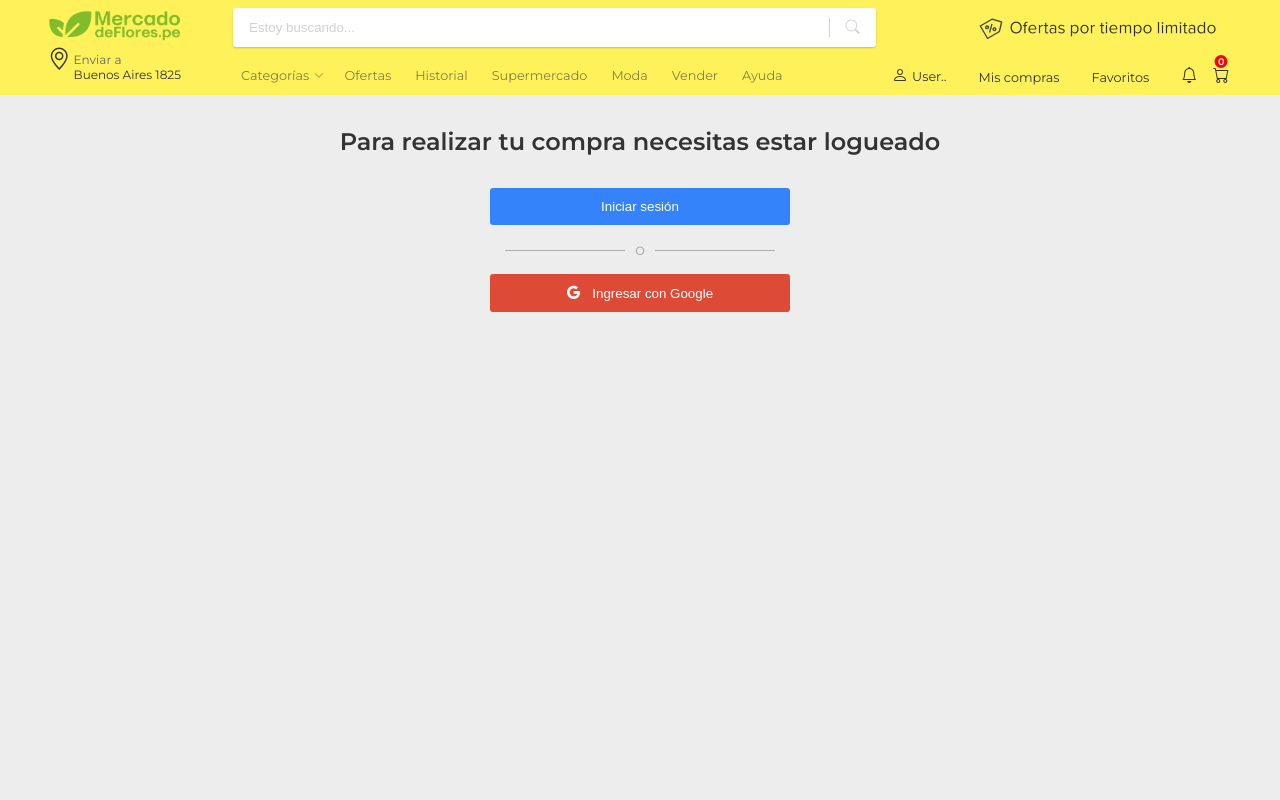
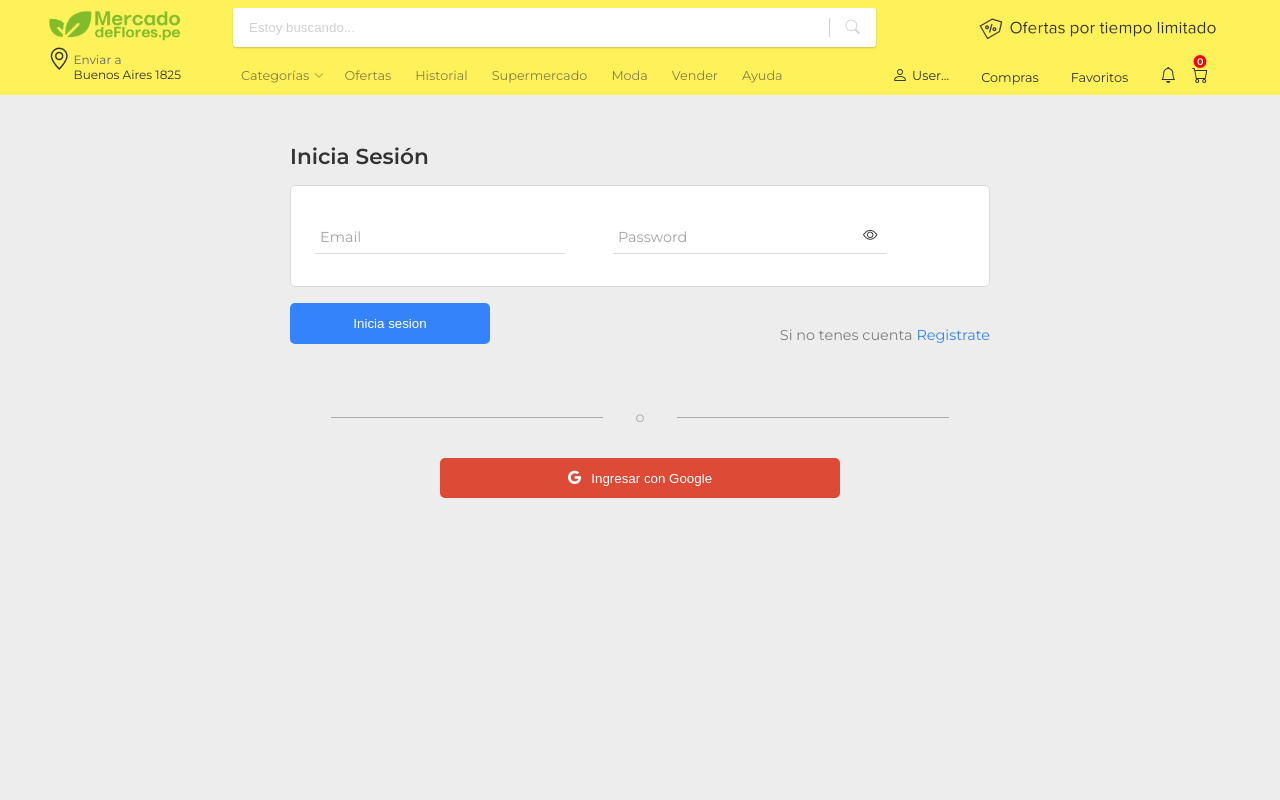
Before and after one commit to angelvalentinn/PreEntrega1-Altieri, a React (Vite) app: page /checkout in a window 1280 px wide. Shown: the top 800 px of the page. Built offline with nearby package versions, Linux system fonts and the light colour scheme; no server answers.

Commit message:
autenticacion lista!

```diff
--- a/src/components/Checkout.jsx
+++ b/src/components/Checkout.jsx
@@ -1,15 +1,11 @@
 import { useState } from "react";
 import CheckoutModal from "./CheckoutModal";
+import { auth } from "../firebase/firebase.config";
+import { onAuthStateChanged } from "firebase/auth";
+import Login from "./Login";
 import Toastify from 'toastify-js'
 import "toastify-js/src/toastify.css"
-import { Link } from "react-router-dom";
-import { auth } from "../firebase/firebase.config";
-import { onAuthStateChanged, signOut } from "firebase/auth";
-import { GoogleAuthProvider } from "firebase/auth";
-const provider = new GoogleAuthProvider();
-import { signInWithPopup } from "firebase/auth";
-import SelectLogin from "./SelectLogin";
-
+import { signOut } from "firebase/auth";
 
 const Checkout = () => {
 
@@ -38,12 +34,11 @@ const Checkout = () => {
         setDataForm({ ...newDataForm, [e.target.name]: e.target.value });
     };
 
-
     const cerrarSesion = () => {
         setUsuario(null)
         signOut(auth).then(() => {
             Toastify({
-                text: `¡ Deslogueo con éxito !`,
+                text: `¡ Sesión cerrada con éxito !`,
                 duration: 4000,
                 close: false,
                 gravity: 'top',
@@ -54,9 +49,7 @@ const Checkout = () => {
                     color: '#fff'
                 }
             }).showToast()
-            return (
-                <Checkout />
-            )
+
         }).catch(() => {
             alert("sucedio un error al desloguearse")
         });
@@ -67,7 +60,7 @@ const Checkout = () => {
             {usuario ? (
                 <CheckoutModal handleDataForm={handleDataForm} handleSubmit={handleSubmit} dataForm={dataForm} signOut={signOut} cerrarSesion={cerrarSesion} />
             ) : (
-                <SelectLogin />
+                <Login />
             )}
         </>
     );
--- a/src/components/Login.jsx
+++ b/src/components/Login.jsx
@@ -3,8 +3,9 @@ import Toastify from 'toastify-js'
 import "toastify-js/src/toastify.css"
 import { auth } from "../firebase/firebase.config"
 import { createUserWithEmailAndPassword, signInWithEmailAndPassword, onAuthStateChanged } from "firebase/auth"
-import Checkout from "./Checkout"
-import CheckoutModal from "./CheckoutModal"
+import { GoogleAuthProvider } from "firebase/auth";
+const provider = new GoogleAuthProvider();
+import { signInWithPopup } from "firebase/auth";
 
 const Login = () => {
 
@@ -74,6 +75,41 @@ const Login = () => {
         }
     }
 
+    const ingresarConGoogle = () => {
+
+        signInWithPopup(auth, provider)
+            .then((result) => {
+                // This gives you a Google Access Token. You can use it to access the Google API.
+                const credential = GoogleAuthProvider.credentialFromResult(result);
+                const token = credential.accessToken;
+                // The signed-in user info.
+                const userName = result.user.displayName;
+                // IdP data available using getAdditionalUserInfo(result)
+                Toastify({
+                    text: `¡ Inicio de sesión éxitoso ! Hola ${userName}`,
+                    duration: 4000,
+                    close: false,
+                    gravity: 'top',
+                    position: 'left',
+                    style: {
+                        background: `var(--clr-green)`,
+                        fontSize: "0.8rem",
+                        color: '#fff'
+                    }
+                }).showToast()
+                // ...
+            }).catch((error) => {
+                // Handle Errors here.
+                const errorCode = error.code;
+                const errorMessage = error.message;
+                // The email of the user's account used.
+                const email = error.customData.email;
+                alert(errorCode, errorMessage)
+                // The AuthCredential type that was used.
+                const credential = GoogleAuthProvider.credentialFromError(error);
+                // ...
+            });
+    }
 
     useEffect( () => {
         const sto = setTimeout( () => {
@@ -89,8 +125,40 @@ const Login = () => {
 
     return (
         <>
-            {usuario ? <Checkout />
-                    : <CheckoutModal />}
+            {usuario ? <CheckoutModal handleSubmit={handleSubmit} handleDataForm={handleDataForm} dataForm={dataForm} />
+                : <main className='checkout-main'>
+                <section className='checkout'>
+                    <form className='checkout-form' onSubmit={(e) => autentication(e, formData)}>
+                        <div className="checkout-form-texts">
+                            <h1>{registrando ? "Registrate" : "Inicia Sesión"}</h1>
+                            <p className="msg-errors">{errores != '' &&  errores}</p>
+                        </div>
+                        <div className='container-inputs'>
+                            <div className='form-group'>
+                                <input type="text" name='email' id="email" placeholder=' ' value={formData.email} onChange={handleDataForm} />
+                                <label htmlFor="name">Email</label>
+                            </div>
+                            <div className='form-group'>
+                                <input type={`${passwordVisible ? 'text' : 'password'}`} name='contraseña' id="contraseña" placeholder=' ' value={formData.contraseña} onChange={handleDataForm} />
+                                <label htmlFor="email">Password</label>
+                                <i className={`bi ${passwordVisible ? 'bi-eye-slash' : 'bi-eye'}`} onClick={() => setPasswordVisible(!passwordVisible)} ></i>
+                            </div>
+                        </div>
+                        <div className="botones">
+                            <button type='submit'>{registrando ? "Registrate" : "Inicia sesion"}</button>
+                            <p>{registrando ? "Si ya tenes cuenta" : "Si no tenes cuenta"} <span onClick={() => setRegistrando(!registrando)}>{registrando ? "Inicia Sesión" : "Registrate"}</span></p>
+                        </div>
+                    </form>
+                    <div className="division">
+                        <p className="border-o-left"></p>
+                        <span>o</span>
+                        <p className="border-o-right"></p>
+                    </div>
+                    <button className="iniciar-google" onClick={ingresarConGoogle}>
+                        <i className="bi bi-google"></i>Ingresar con Google
+                    </button>
+                </section>
+                    </main>}
         </>
     )
 }
--- a/src/components/NavBar.jsx
+++ b/src/components/NavBar.jsx
@@ -5,8 +5,6 @@ import { Link } from "react-router-dom";
 import { useState } from 'react';
 
 const Navbar = () => {
-
-
 
     const [menu, setMenu] = useState(true);
 
@@ -58,8 +56,8 @@ const Navbar = () => {
                 </nav>
 
                 <ul className="nav-secondary">
-                    <li><i className="bi bi-person user-icon"></i>User..</li>
-                    <li>Mis compras</li>
+                    <li className='li-user'><i className="bi bi-person user-icon"></i>User...</li>
+                    <li>Compras</li>
                     <li>Favoritos</li>
                     <li className="li-bell"><i className="bi bi-bell bell"></i></li>
                     <Link to="/cart" ><li className="li-cart"><CartWidget clase={'cart-container'} clase2={'cart'} /></li></Link>
--- a/src/components/SelectLogin.jsx
+++ /dev/null
@@ -1,66 +0,0 @@
-import Toastify from 'toastify-js'
-import "toastify-js/src/toastify.css"
-import { Link } from "react-router-dom";
-import { auth } from "../firebase/firebase.config";
-import { GoogleAuthProvider } from "firebase/auth";
-const provider = new GoogleAuthProvider();
-import { signInWithPopup } from "firebase/auth";
-
-const SelectLogin = () => {
-
-    const ingresarConGoogle = () => {
-
-        signInWithPopup(auth, provider)
-            .then((result) => {
-                // This gives you a Google Access Token. You can use it to access the Google API.
-                const credential = GoogleAuthProvider.credentialFromResult(result);
-                const token = credential.accessToken;
-                // The signed-in user info.
-                const userName = result.user.displayName;
-                // IdP data available using getAdditionalUserInfo(result)
-                Toastify({
-                    text: `¡ Inicio de sesión éxitoso ! Hola ${userName}`,
-                    duration: 4000,
-                    close: false,
-                    gravity: 'top',
-                    position: 'left',
-                    style: {
-                        background: `var(--clr-green)`,
-                        fontSize: "0.8rem",
-                        color: '#fff'
-                    }
-                }).showToast()
-                // ...
-            }).catch((error) => {
-                // Handle Errors here.
-                const errorCode = error.code;
-                const errorMessage = error.message;
-                // The email of the user's account used.
-                const email = error.customData.email;
-                alert(errorCode, errorMessage)
-                // The AuthCredential type that was used.
-                const credential = GoogleAuthProvider.credentialFromError(error);
-                // ...
-            });
-    }
-
-    return (
-        <div className="checkout-choise-login">
-            <h2>Para realizar tu compra necesitas estar logueado</h2>
-            <div className="checkout-buttons">
-                <Link to="/login"><button className="iniciar-sesion">Iniciar sesión</button></Link>
-                <div className="division">
-                    <p className="border-o-left"></p>
-                    <span>o</span>
-                    <p className="border-o-right"></p>
-                </div>
-                <button className="iniciar-google" onClick={ingresarConGoogle}>
-                    <i className="bi bi-google"></i>Ingresar con Google
-                </button>
-
-            </div>
-        </div>
-    )
-}
-
-export default SelectLogin
--- a/src/styles/layouts/_checkout.scss
+++ b/src/styles/layouts/_checkout.scss
@@ -1,75 +1,22 @@
-.checkout-choise-login {
-    padding: 2rem;
+.checkout-main {
+    background-color: var(--clr-g);
     min-height: 100vh;
-    background: var(--clr-g);
+    display: flex;
+    justify-content: center;
+    padding-block: 2rem;
+    font-size: 0.9rem;
 
-    h2 {
-        font-size: 1rem;
-        text-align: center;
-    }
-
-    .checkout-buttons {
-        padding-top: 2rem;
+    .checkout {
         display: flex;
         flex-direction: column;
         align-items: center;
-
-        button {
-            width: max-content;
-            background-color: var(--clr-blue);
-            border-radius: 3px;
-            color: #fff;
-            padding: 1rem 1.5rem;
-            border: none;
     }
-
-        .iniciar-google {
-            background-color: var(--clr-google);
-            &:hover {
-                background-color:var(--clr-google-dark);
-            }
-            i {
-                padding-right: 12px;
-            }
-        }
-
-        .division {
-            color: var(--clr-gl);
-            padding-block: 15px;
-            display: flex;
-            align-items: center;
-
-            .border-o-left {
-                width: 5rem;
-                height: 0.2px;
-                background-color: var(--clr-gl);
-            }
-
-            span {
-                padding-inline: 10px;
-            }
-
-            .border-o-right {
-                width: 5rem;
-                height: 0.2px;
-                background-color: var(--clr-gl);
-            }
-        }
-    }
-}
-
-.checkout-main {
-    background-color: var(--clr-g);
-    height: 100vh;
-    display: flex;
-    justify-content: center;
-    padding-top: 3rem;
-    font-size: 0.9rem;
 
     .checkout-form {
         display: flex;
         flex-direction: column;
         gap: 1rem;
+        width: 300px;
 
         .container-inputs {
             background-color: #fff;
@@ -131,7 +78,7 @@
             }
 
             p {
-                font-size: 0.8rem;
+                font-size: .8rem;
 
                 span {
                     cursor: pointer;
@@ -174,52 +121,57 @@
             }
         }
     }
+
+    .division {
+        color: var(--clr-gl);
+        padding-block: 2rem;
+        display: flex;
+        align-items: center;
+        justify-content: center;
+
+        .border-o-left {
+            width: 7rem;
+            height: 0.2px;
+            background-color: var(--clr-gl);
         }
 
-@media screen and (min-width: 625px) {
-    .checkout-choise-login {
-        padding: 2rem;
-        background: var(--clr-g);
-
-        h2 {
-            font-size: 1.5rem;
+        span {
+            padding-inline: 2rem;
         }
 
-        .checkout-buttons {
-            padding-top: 2rem;
-
-            button {
-                width: 300px;
-                padding: 0.7rem 0;
-                cursor: pointer;
-
-                &:hover {
-                    background-color: #2f7aeb;
-                    transition: 0.4s ease;
+        .border-o-right {
+            width: 7rem;
+            height: 0.2px;
+            background-color: var(--clr-gl);
         }
     }
 
     .iniciar-google {
-                i {
-                    padding-right: 12px;
+        width: 200px;
+        padding: .8rem 0;
+        i{
+            padding-right: 10px;
+        }
+        &:hover {
+            background-color: var(--clr-google-dark);
+            transition: .4s ease;
         }
     }
 
-            .division {
-                .border-o-left {
-                    width: 120px;
-                }
-
-                .border-o-right {
-                    width: 120px;
-                }
-            }
+    .iniciar-google {
+        width: 300px;
+        cursor: pointer;
+        background-color: var(--clr-google);
+        border: none;
+        color: #fff;
+        border-radius: 5px;
     }
 }
 
+@media screen and (min-width: 625px) {
+
     .checkout-main {
         background-color: var(--clr-g);
-        height: 100vh;
         display: flex;
         justify-content: center;
         padding-top: 3rem;
@@ -299,7 +251,7 @@
 
                 p {
                     align-self: flex-end;
-                    font-size: 0.7rem;
+                    font-size: .9rem;
                     color: #807e7e;
 
                     span {
@@ -312,5 +264,38 @@
                 }
             }
         }
+
+        .division {
+            color: var(--clr-gl);
+            padding-block: 4rem 2rem;
+            display: flex;
+            align-items: center;
+            justify-content: center;
+
+            .border-o-left {
+                width: 17rem;
+                height: 0.2px;
+                background-color: var(--clr-gl);
+            }
+
+            span {
+                padding-inline: 2rem;
+            }
+
+            .border-o-right {
+                width: 17rem;
+                height: 0.2px;
+                background-color: var(--clr-gl);
             }
         }
+
+        .iniciar-google {
+            width: 400px;
+            cursor: pointer;
+            background-color: var(--clr-google);
+            border: none;
+            color: #fff;
+            border-radius: 5px;
+        }
+    }
+}
--- a/src/styles/layouts/_header.scss
+++ b/src/styles/layouts/_header.scss
@@ -261,6 +261,9 @@
     display: flex;
     column-gap: 2rem;
     display: none; /* Se muestra en desktop */
+    .li-user {
+        display: none;
+    }
 }
 
 .nav-secondary li {
@@ -533,6 +536,11 @@
         grid-row: 2;
         grid-column: 4 / 5;
         column-gap: 2rem;
+        .li-user {
+            display: flex;
+            align-items: center;
+        }
+
     }
 
     .nav-secondary li {
```
Also changed, not shown: src/components/CheckoutModal.jsx (+5 -5 lines). Lines whose indentation alone changed are shown as unchanged.
